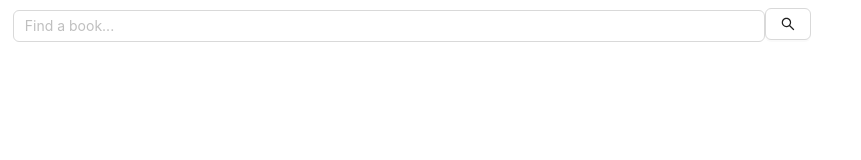
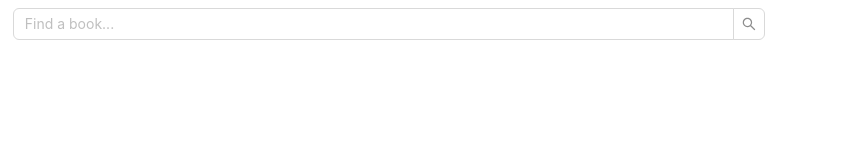
Before and after one commit to TheBookProj/book-app, a React (Create React App) app: page / in a window 1280 px wide. Shown: the top 160 px of the page, without its empty margins (0-861 px from the left). Built offline with nearby package versions, Linux system fonts and the light colour scheme.

Commit message:
Connected to backend service

```diff
--- a/package.json
+++ b/package.json
@@ -5,6 +5,7 @@
   "dependencies": {
     "@ant-design/icons": "^5.6.1",
     "antd": "^5.23.4",
+    "axios": "^1.7.9",
     "cra-template": "1.2.0",
     "react": "^19.0.0",
     "react-dom": "^19.0.0",
--- a/src/components/BookCard/BookCard.js
+++ b/src/components/BookCard/BookCard.js
@@ -1,20 +1,26 @@
-import { Card, Rate } from "antd";
+import { Card, Rate, Popover } from "antd";
 import styles from './../../css/BookCard.module.css'
 
 function BookCard({bookData}) {
 
     const { Meta } = Card;
 
+    const bookContent = (
+        <div>
+            {bookData.rating >= 0 ? <Rate className={styles.bookRating} allowHalf disabled defaultValue={bookData.rating}/> : <p>Rating Unavailable</p>}
+        </div>
+    )
+
     return <div className={styles.container}>
-        <Card
-            hoverable
-            className={styles.bookCard}
-            cover={<img alt={`Cover of ${bookData.title}`} src={bookData.coverImage} />}
-        >
-            <Meta title={bookData.title} description={bookData.author} />
-            <br/>
-            <Rate className={styles.bookRating} allowHalf disabled defaultValue={bookData.rating}/>
-        </Card>
+        <Popover content={bookContent} title={bookData.authors.length > 1 ? bookData.authors[0] : bookData.authors[0] + " and more"}>
+            <Card
+                hoverable
+                className={styles.bookCard}
+                cover={<img alt={`Cover of ${bookData.title}`} src={bookData.cover}/>}
+            >
+                <Meta title={bookData.title}/>
+            </Card>
+        </Popover>
     </div>
 }
 
--- a/src/components/SearchBooks/SearchBooks.js
+++ b/src/components/SearchBooks/SearchBooks.js
@@ -1,44 +1,38 @@
-import { Input, Button, Row, Col } from "antd";
-import { SearchOutlined } from '@ant-design/icons'
+import { Input, Row } from "antd";
 import styles from "../../css/SearchBooks.module.css"
 import { useState } from "react"
 import BookCard from "../BookCard/BookCard";
+import { getBooksService } from "../../getServices/getBooksService";
+import axios from "axios";
 
 function SearchBooks() {
-    const [bookList, setBookList] = useState([])
+    const [bookList, setBookList] = useState([]);
+    const [loading, setLoading] = useState(false);
 
-    const onSearch = () => {
-        // for testing
-        setBookList([
-            {
-                title: "Throne of Glass",
-                coverImage: "https://m.media-amazon.com/images/I/81Or91a0G+L._UF894,1000_QL80_.jpg",
-                author: "Sarah J. Mass",
-                rating: 4.5
-            },
-            {
-                title: "Crown of Midnight",
-                coverImage: "https://m.media-amazon.com/images/I/81iTPPOMFzL.jpg",
-                author: "Sarah J. Mass",
-                rating: 5
+    const { Search } = Input
+
+    const onSearch = (query) => {
+        setLoading(true);
+        axios.get(`${getBooksService()}/books/search?q=${query}`).then((response) => {
+            if(response.status == 200) {
+                setBookList(response.data)
+                setLoading(false);
             }
-        ]);
+        });
     }
 
     return <div className={styles.page}>
-        <Input
+        <Search
             className={styles.searchBar}
             placeholder="Find a book..."
+            onSearch={onSearch}
         />
-        <Button onClick={onSearch}>
-            <SearchOutlined />
-        </Button>
 
-        <Row>
+        {!loading ? <Row>
             {bookList.map(book => (
                 <BookCard bookData={book} />
             ))}
-        </Row>
+        </Row> : <p>Loading ...</p>}
 
 
 
--- a/src/css/BookCard.module.css
+++ b/src/css/BookCard.module.css
@@ -1,8 +1,15 @@
 .bookCard {
-    width: 10vw;
+    width: 12vw;
     border: 2px solid #d1cfcf;
     border-radius: 3%;
     transition: border-color 0.15s ease-in-out;
+}
+
+.bookCard img {
+    width: 100%;
+    height: 40vh; /* Set a fixed height for the image */
+    object-fit: cover; /* Ensures the image fills the space without stretching */
+    border-radius: 5px; /* Optional: adds rounded corners */
 }
 
 .bookCard:hover {
--- /dev/null
+++ b/src/getServices/getBooksService.js
@@ -0,0 +1,6 @@
+export function getBooksService() {
+    if(window.location.hostname === "localhost") {
+        return "http://127.0.0.1:8000"
+    }
+    return "PROD URL"
+};
```
